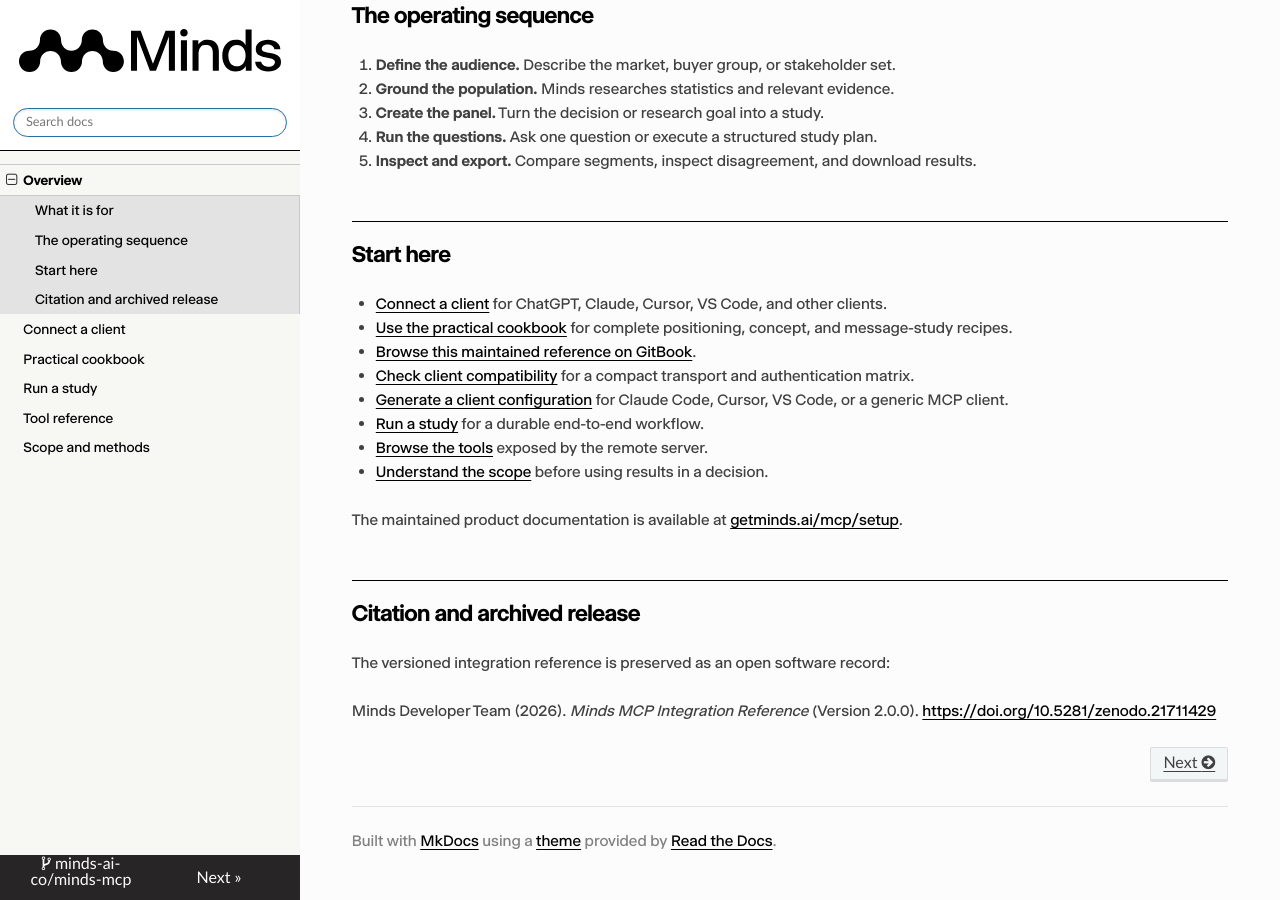
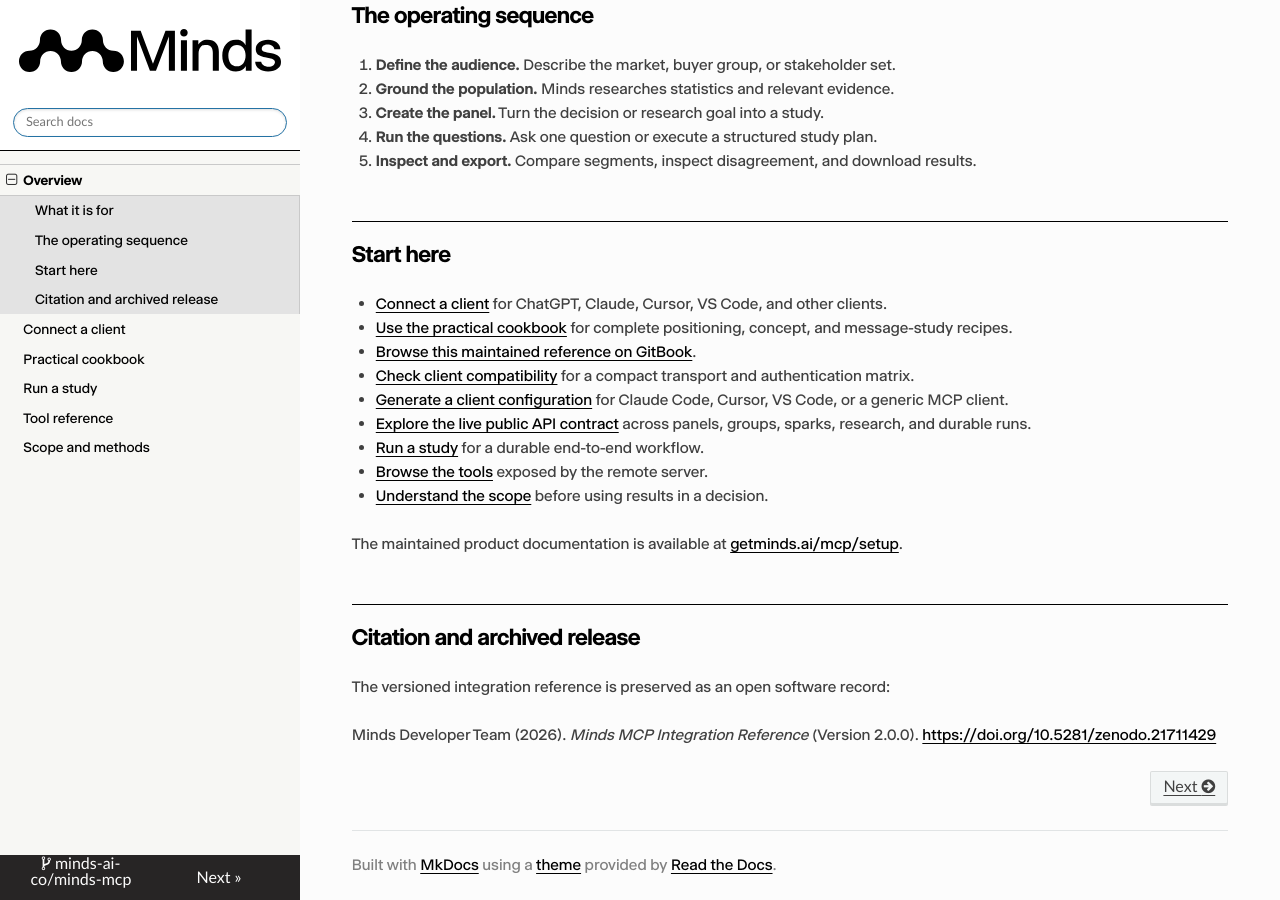
Before and after one commit to minds-ai-co/minds-mcp, an MkDocs documentation site: the page built from reference/index.md, in a window 1280 px wide and 900 px high, scrolled down 1112 px. Built offline with MkDocs 1.6.1, drawn with Linux system fonts in a browser that asks for light colours; nearby versions of some CDN libraries.

Commit message:
docs: seed Vercel API explorer discovery (#8)
Add the public Minds API Explorer to the repository, GitHub Pages, GitBook, and Read the Docs discovery paths.

```diff
--- a/docs/index.html
+++ b/docs/index.html
@@ -250,6 +250,7 @@
         <a href="https://minds-mcp.readthedocs.io/en/latest/">Technical reference</a>
         <a href="https://minds-mcp-compatibility.pages.dev/">Client compatibility</a>
         <a href="https://minds-mcp-setup-generator.netlify.app/">Setup generator</a>
+        <a href="https://minds-api-explorer.vercel.app/?utm_source=content&amp;utm_medium=content&amp;utm_campaign=content-seo-mcp-reference&amp;utm_content=mcp-github-pages-api-explorer">Public API explorer</a>
         <a href="https://doi.org/10.5281/zenodo.21711429">Archived release DOI</a>
         <a href="https://github.com/minds-ai-co/minds-mcp">Source and metadata</a>
       </div>
--- a/reference/index.md
+++ b/reference/index.md
@@ -46,6 +46,7 @@
 - [Browse this maintained reference on GitBook](https://minds-1.gitbook.io/minds-mcp/).
 - [Check client compatibility](https://minds-mcp-compatibility.pages.dev/) for a compact transport and authentication matrix.
 - [Generate a client configuration](https://minds-mcp-setup-generator.netlify.app/) for Claude Code, Cursor, VS Code, or a generic MCP client.
+- [Explore the live public API contract](https://minds-api-explorer.vercel.app/?utm_source=content&utm_medium=content&utm_campaign=content-seo-mcp-reference&utm_content=mcp-docs-api-explorer) across panels, groups, sparks, research, and durable runs.
 - [Run a study](workflow.md) for a durable end-to-end workflow.
 - [Browse the tools](tools.md) exposed by the remote server.
 - [Understand the scope](scope.md) before using results in a decision.
```
Also changed, not shown: README.md (+2 -0 lines).
